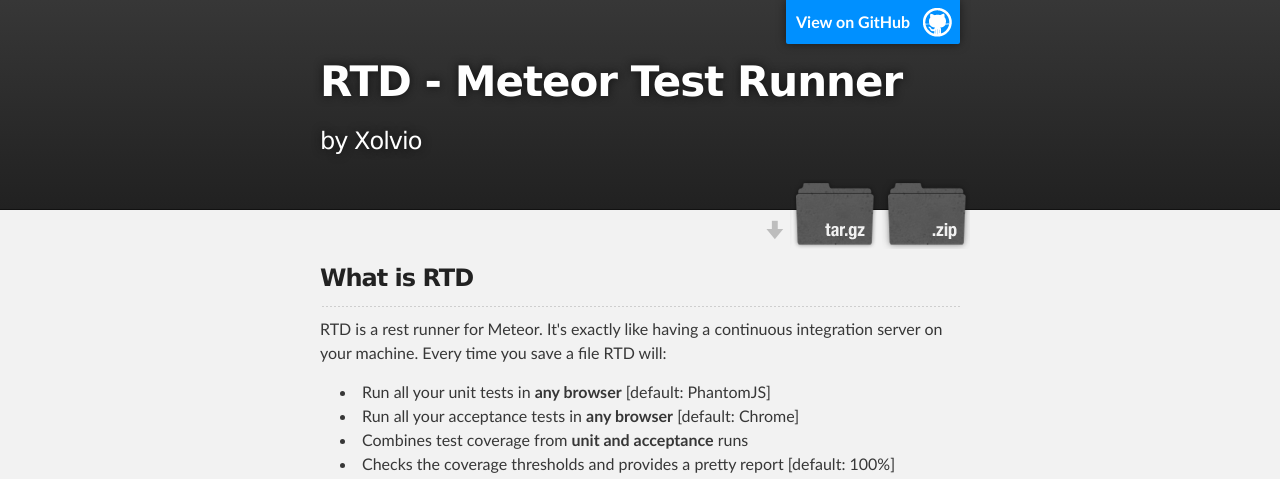
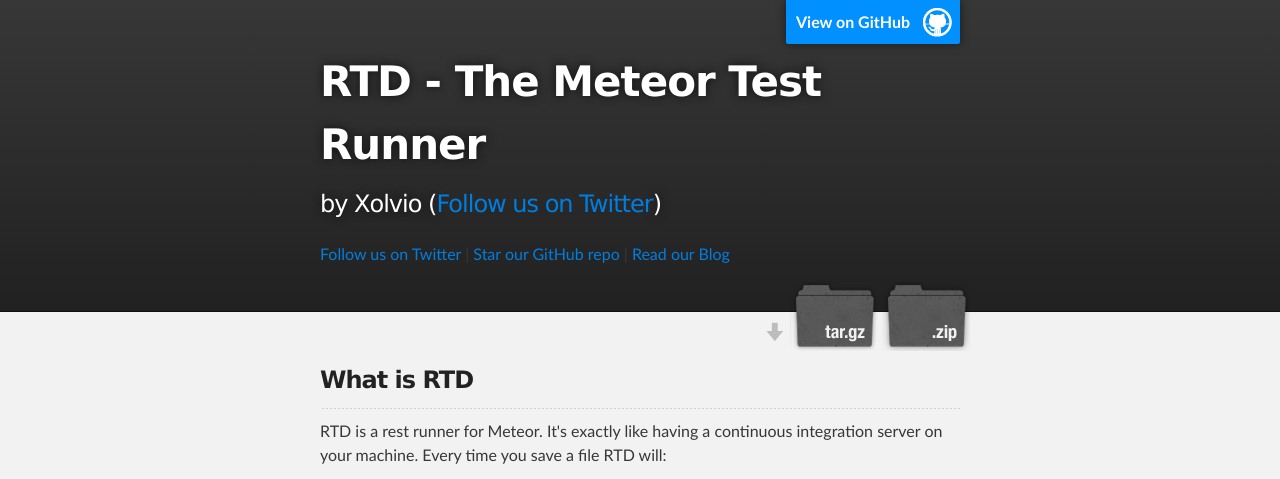
Before and after one commit to xolvio/rtd, a plain HTML site: page index.html in a window 1280 px wide. Shown: the top 479 px of the page. Drawn offline with Linux system fonts and the light colour scheme.

Commit message:
Update index.html

```diff
--- a/index.html
+++ b/index.html
@@ -4,11 +4,11 @@
   <head>
     <meta charset='utf-8' />
     <meta http-equiv="X-UA-Compatible" content="chrome=1" />
-    <meta name="description" content="RTD - Meteor Test Runner: by Xolvio" />
+    <meta name="description" content="RTD - The Meteor Test Runner: by Xolvio" />
 
     <link rel="stylesheet" type="text/css" media="screen" href="stylesheets/stylesheet.css">
 
-    <title>RTD from Xolvio</title>
+    <title>RTD - The Meteor Test Runner: by Xolvio</title>
   </head>
 
   <body>
@@ -18,9 +18,9 @@
         <header class="inner">
           <a id="forkme_banner" href="https://github.com/xolvio/rtd">View on GitHub</a>
 
-          <h1 id="project_title">RTD - Meteor Test Runner</h1>
-          <h2 id="project_tagline">by Xolvio</h2>
-
+          <h1 id="project_title">RTD - The Meteor Test Runner</h1>
+          <h2 id="project_tagline">by Xolvio (<a href="https://twitter.com/xolvio" target="new">Follow us on Twitter</a>)</h2>
+          <p><a href="http://twitter.com/xolvio">Follow us on Twitter</a> | <a href="https://github.com/xolvio/rtd"> Star our GitHub repo</a> | <a href="http://blog.xolv.io">Read our Blog</a></p>
             <section id="downloads">
               <a class="zip_download_link" href="https://github.com/xolvio/rtd/zipball/master">Download this project as a .zip file</a>
               <a class="tar_download_link" href="https://github.com/xolvio/rtd/tarball/master">Download this project as a tar.gz file</a>
```
